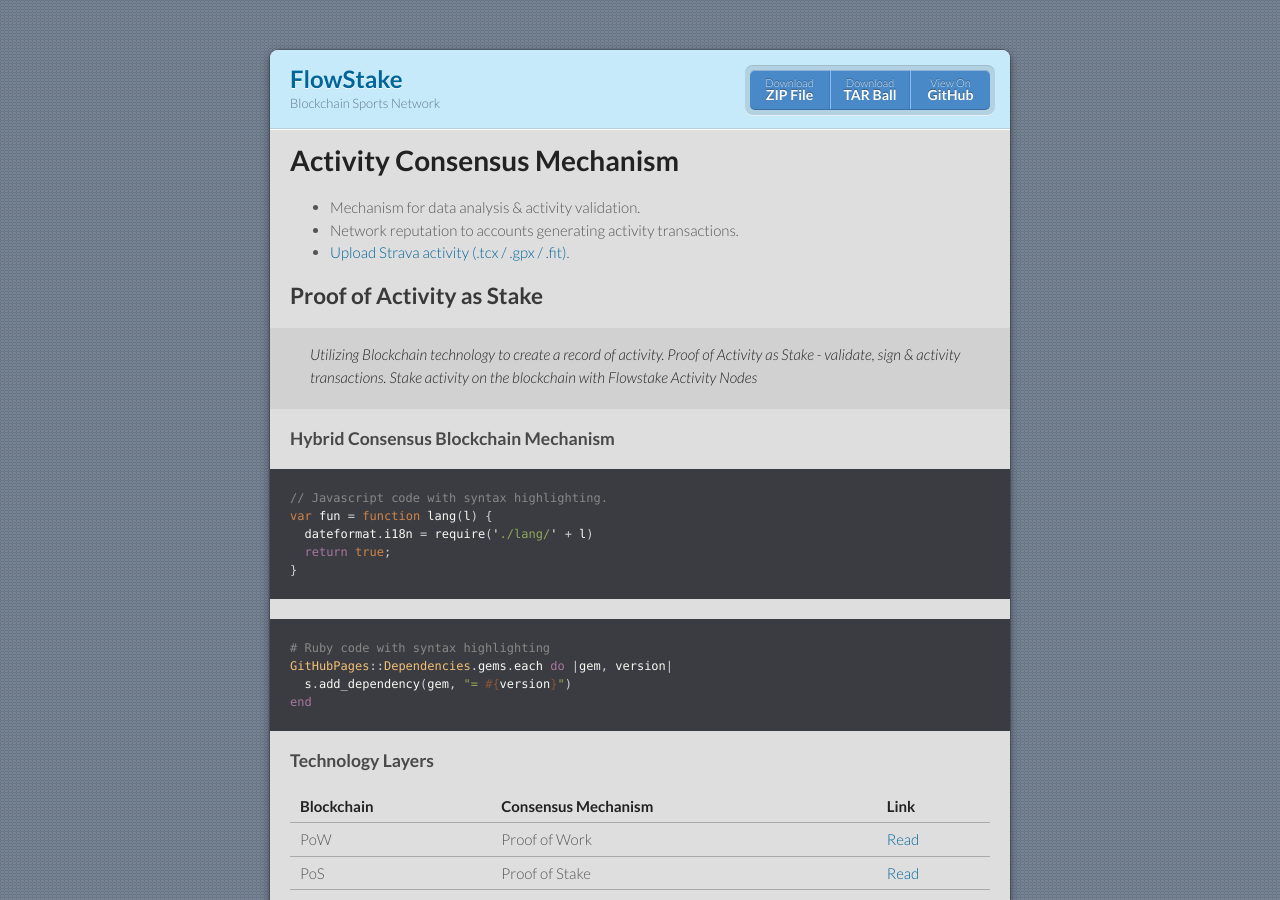
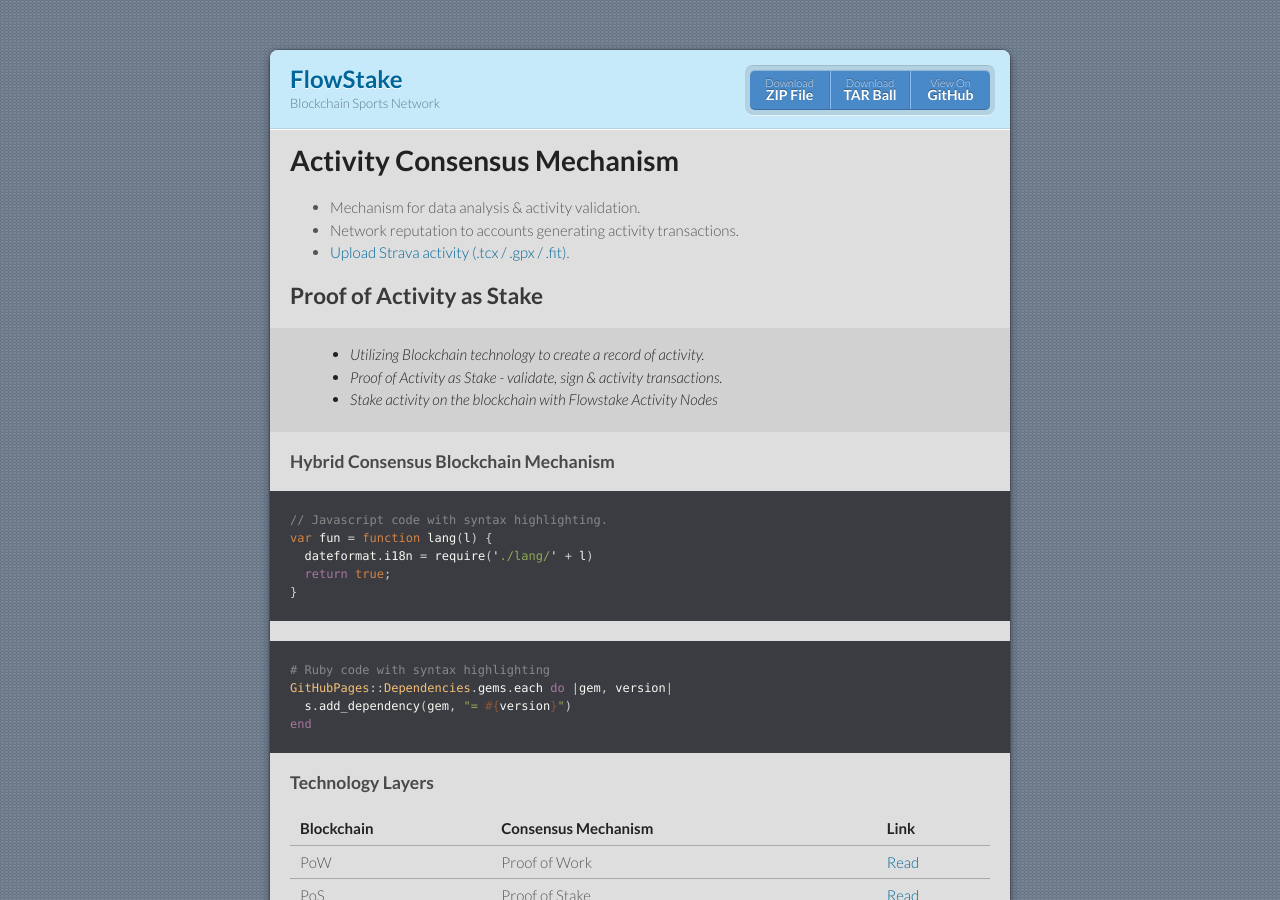
Before and after one commit to flowstake/flowstake.github.io, a Jekyll site: the page built from index.md, in a window 1280 px wide and 900 px high. Built offline with Jekyll 4.4.1, drawn with Linux system fonts in a browser that asks for light colours; our own code applies the rules of GitHub Pages for plain Markdown files.

```diff
--- a/index.md
+++ b/index.md
@@ -12,9 +12,9 @@ layout: default
 
 ## Proof of Activity as Stake
 
-> Utilizing Blockchain technology to create a record of activity.
-> Proof of Activity as Stake - validate, sign & activity transactions.
-> Stake activity on the blockchain with Flowstake Activity Nodes
+> - Utilizing Blockchain technology to create a record of activity.
+> - Proof of Activity as Stake - validate, sign & activity transactions.
+> - Stake activity on the blockchain with Flowstake Activity Nodes
 
 
 ### Hybrid Consensus Blockchain Mechanism
```
